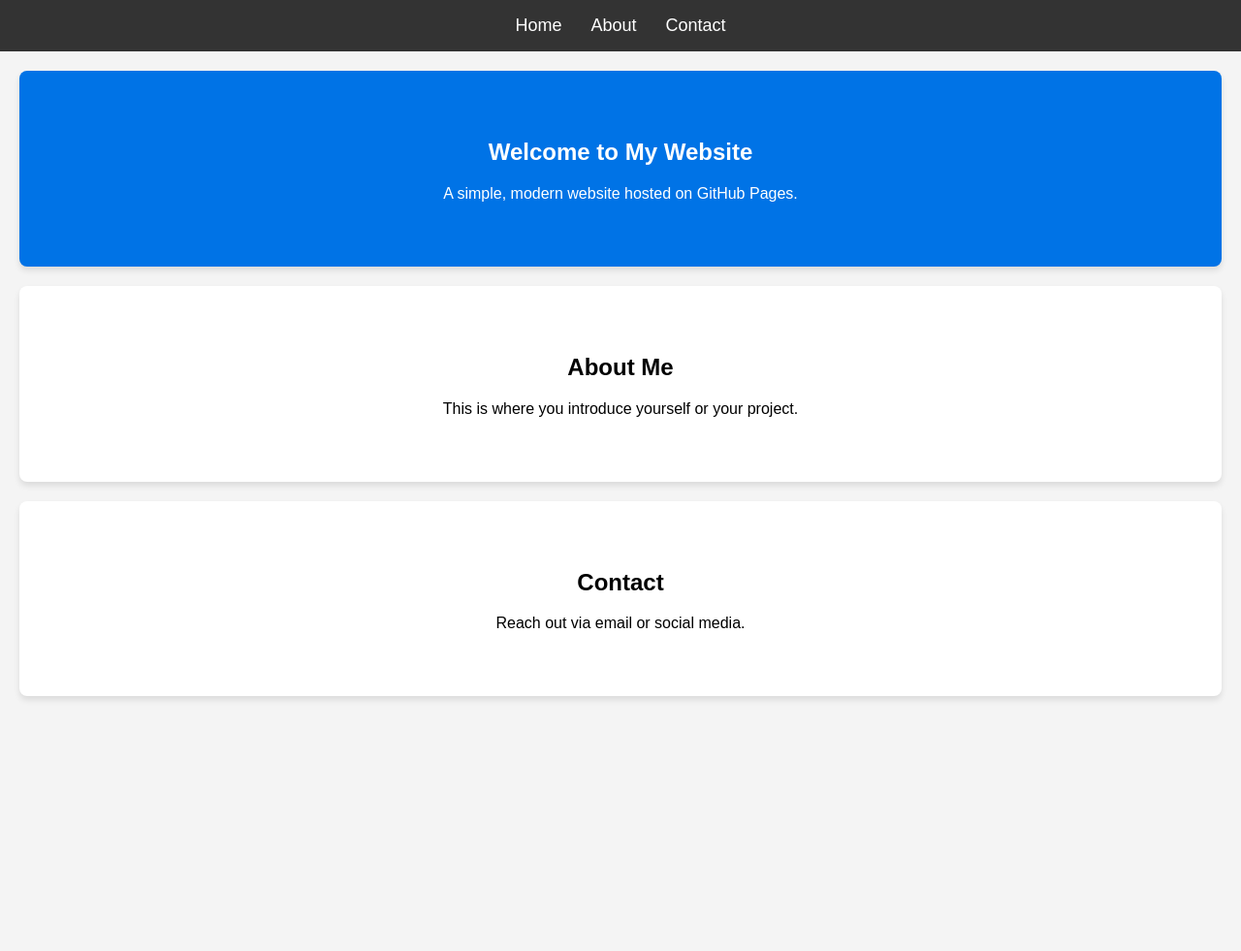
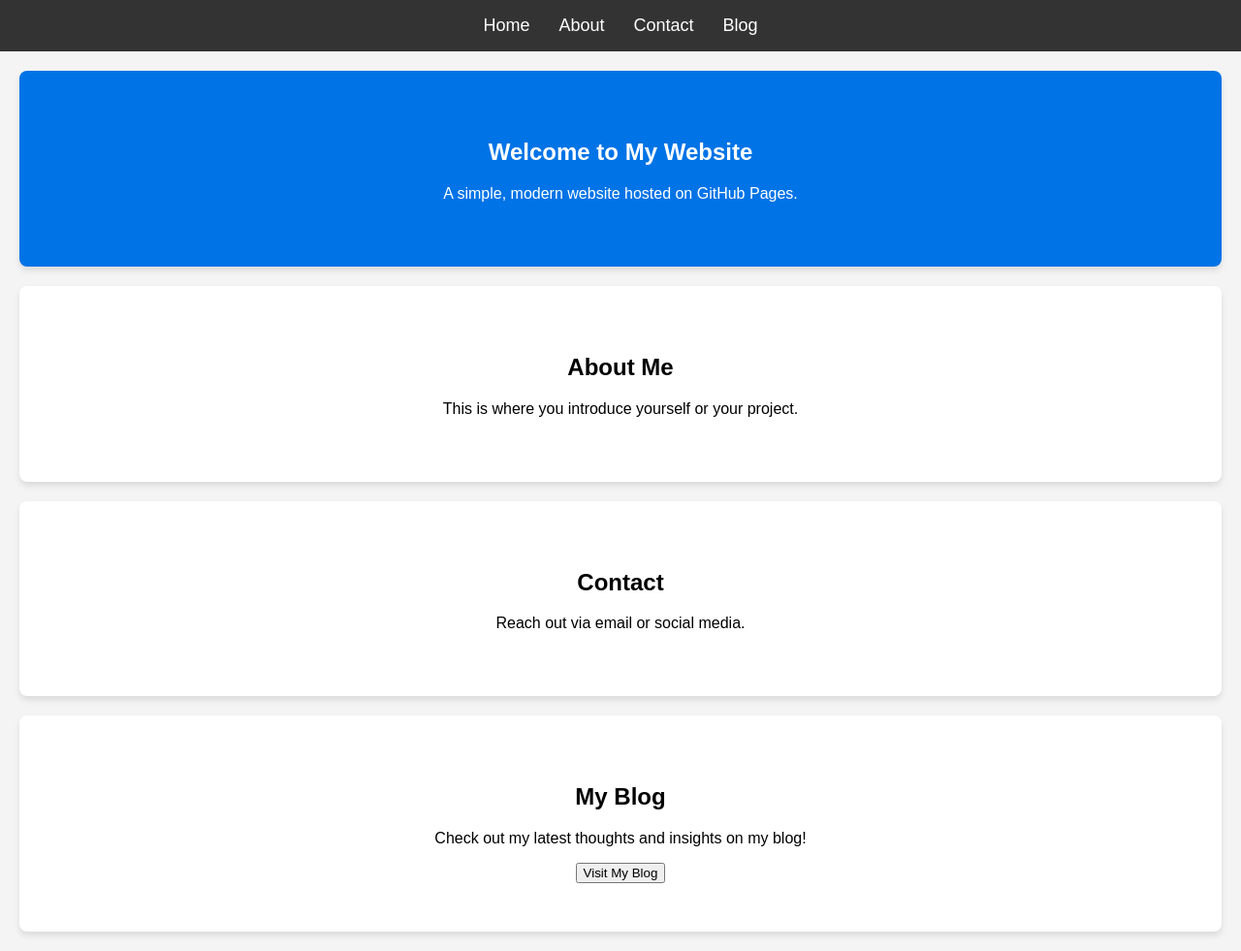
Before and after one commit to Hench06/Hench06.github.io, a plain HTML site: page index.html in a window 1280 px wide. Shown: the whole page at 97% size. Before the commit the page ends 800 px from the top, so only its background shows below. Drawn offline with Linux system fonts and the light colour scheme.

Commit message:
Update index.html

```diff
--- a/index.html
+++ b/index.html
@@ -13,6 +13,7 @@
                 <li><a href="#home">Home</a></li>
                 <li><a href="#about">About</a></li>
                 <li><a href="#contact">Contact</a></li>
+                <li><a href="#blog">Blog</a></li> <!-- Added Blog Link -->
             </ul>
         </nav>
     </header>
@@ -31,5 +32,13 @@
         <h2>Contact</h2>
         <p>Reach out via email or social media.</p>
     </section>
+
+    <section id="blog">
+        <h2>My Blog</h2>
+        <p>Check out my latest thoughts and insights on my blog!</p>
+        <a href="https://level-account-ba6.notion.site/12ce4082c30e80a9b0edcb28a01a2490?v=d001da05f00441068aae184482a102ac" target="_blank">
+            <button>Visit My Blog</button>
+        </a>
+    </section>
 </body>
 </html>
```
